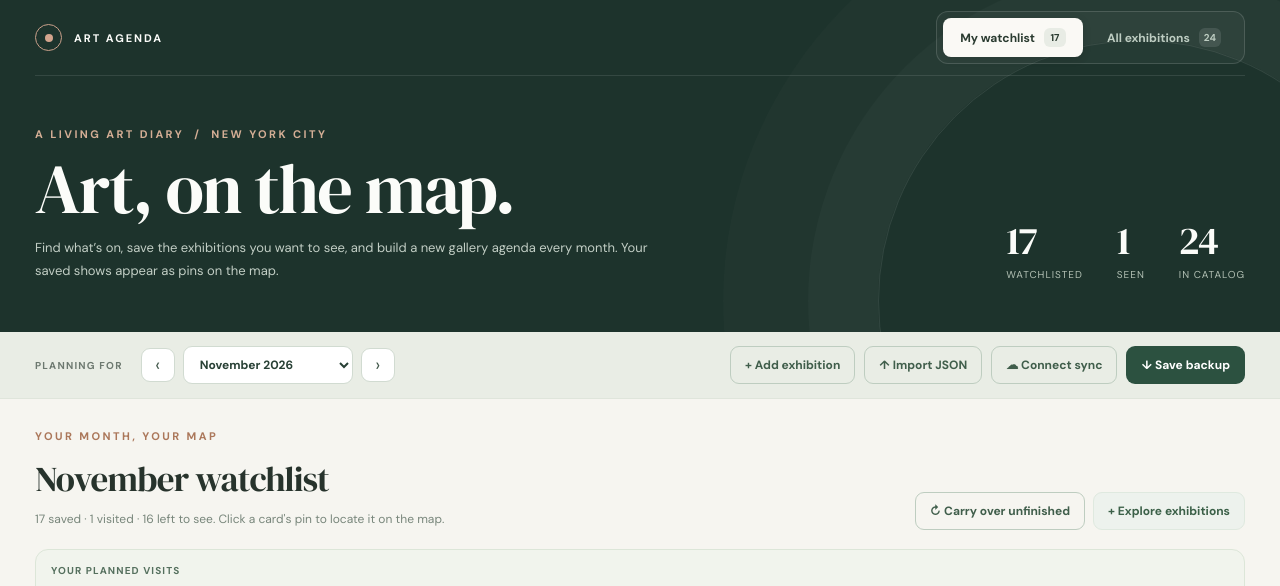
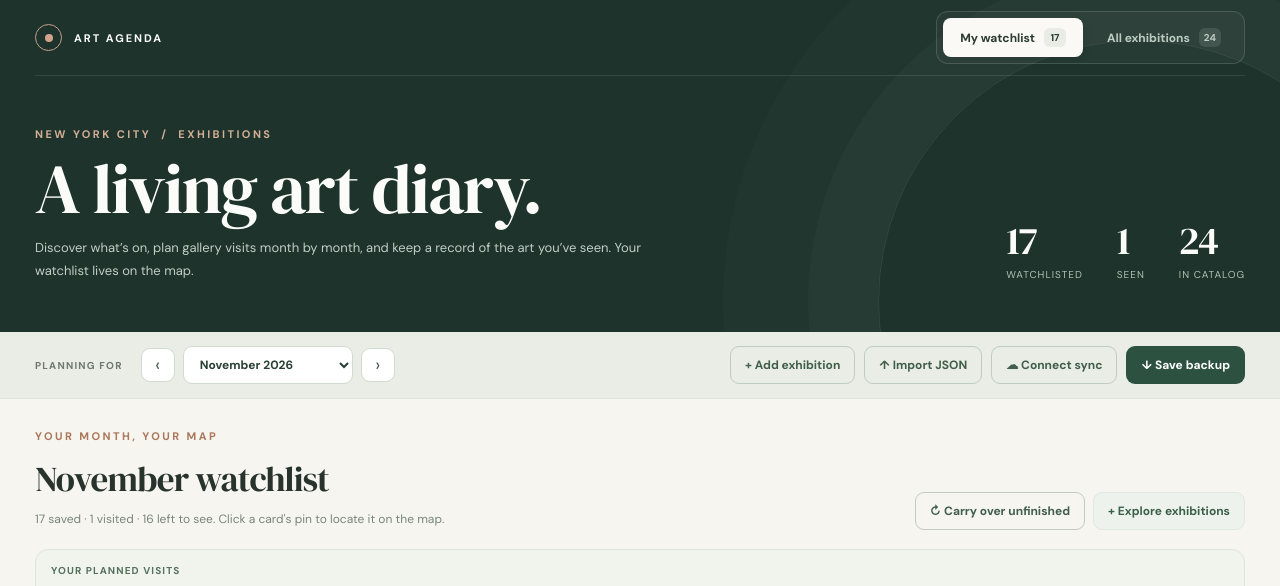
Before and after one commit to jpcortinab/art-agenda, a plain HTML site: page index.html in a window 1280 px wide. Shown: the top 586 px of the page. Drawn offline with nearby package versions, Linux system fonts and the light colour scheme; a small style sheet from the web is missing.

Commit message:
Make Art Agenda a living art diary in homepage branding (#2)

```diff
--- a/index.html
+++ b/index.html
@@ -4,8 +4,8 @@
   <meta charset="utf-8">
   <meta name="viewport" content="width=device-width,initial-scale=1">
   <meta name="theme-color" content="#1d332c">
-  <meta name="description" content="Art Agenda: a personal guide to New York City exhibitions, monthly watchlists and gallery maps.">
-  <title>Art Agenda — New York City</title>
+  <meta name="description" content="Art Agenda is a living art diary for New York City. Discover exhibitions, plan gallery visits, and remember the art you have seen.">
+  <title>Art Agenda — A Living Art Diary</title>
   <link rel="preconnect" href="https://unpkg.com">
   <link rel="stylesheet" href="https://unpkg.com/leaflet@1.9.4/dist/leaflet.css" integrity="sha256-p4NxAoJBhIIN+hmNHrzRCf9tD/miZyoAtV+ebGumETI=" crossorigin="">
   <style>@import url('https://fonts.googleapis.com/css2?family=DM+Sans:wght@400;500;600;700&family=DM+Serif+Display&display=swap');
@@ -219,9 +219,9 @@ dialog::backdrop{background:#1c332ab8;backdrop-filter:blur(3px)}
       </div>
       <div class="hero">
         <div>
-          <div class="overline">A living art diary &nbsp;/&nbsp; New York City</div>
-          <h1>Art, on the map.</h1>
-          <p class="hero-description">Find what’s on, save the exhibitions you want to see, and build a new gallery agenda every month. Your saved shows appear as pins on the map.</p>
+          <div class="overline">New York City &nbsp;/&nbsp; Exhibitions</div>
+          <h1>A living art diary.</h1>
+          <p class="hero-description">Discover what’s on, plan gallery visits month by month, and keep a record of the art you’ve seen. Your watchlist lives on the map.</p>
         </div>
         <div class="hero-numbers" aria-live="polite">
           <div><strong id="heroSaved">17</strong><small>Watchlisted</small></div>
@@ -311,7 +311,7 @@ dialog::backdrop{background:#1c332ab8;backdrop-filter:blur(3px)}
     </section>
     <footer class="pagefooter">
       <div>Curated exhibition dates and links checked November 13, 2026. Confirm opening hours and reservations before going.<br>Watchlists save <strong>in this browser</strong> until cloud sync is connected. Use Sync / share for a transfer link, or export JSON for a backup.</div>
-      <div>ART AGENDA &nbsp; · &nbsp; New York City</div>
+      <div>ART AGENDA &nbsp; · &nbsp; A living art diary</div>
     </footer>
   </main>
   <div id="toast" role="status" aria-live="polite"></div>
```
